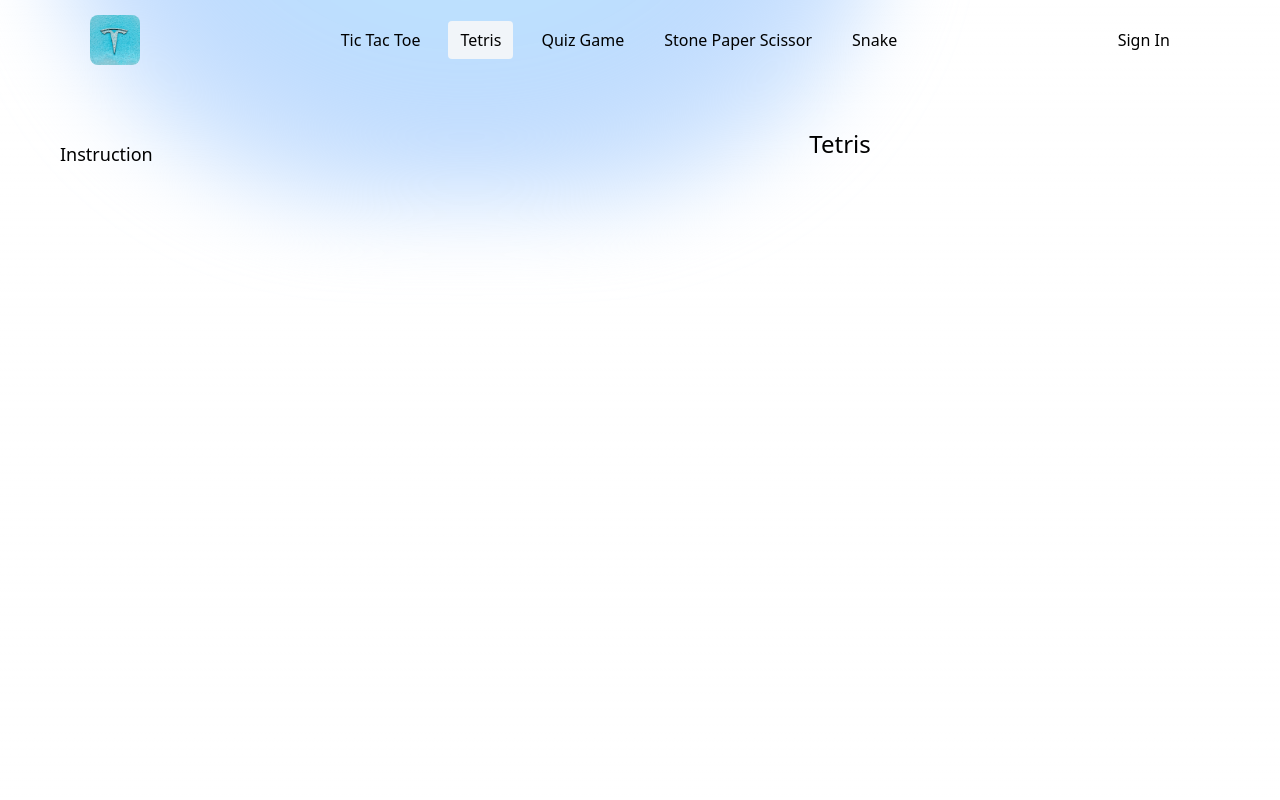
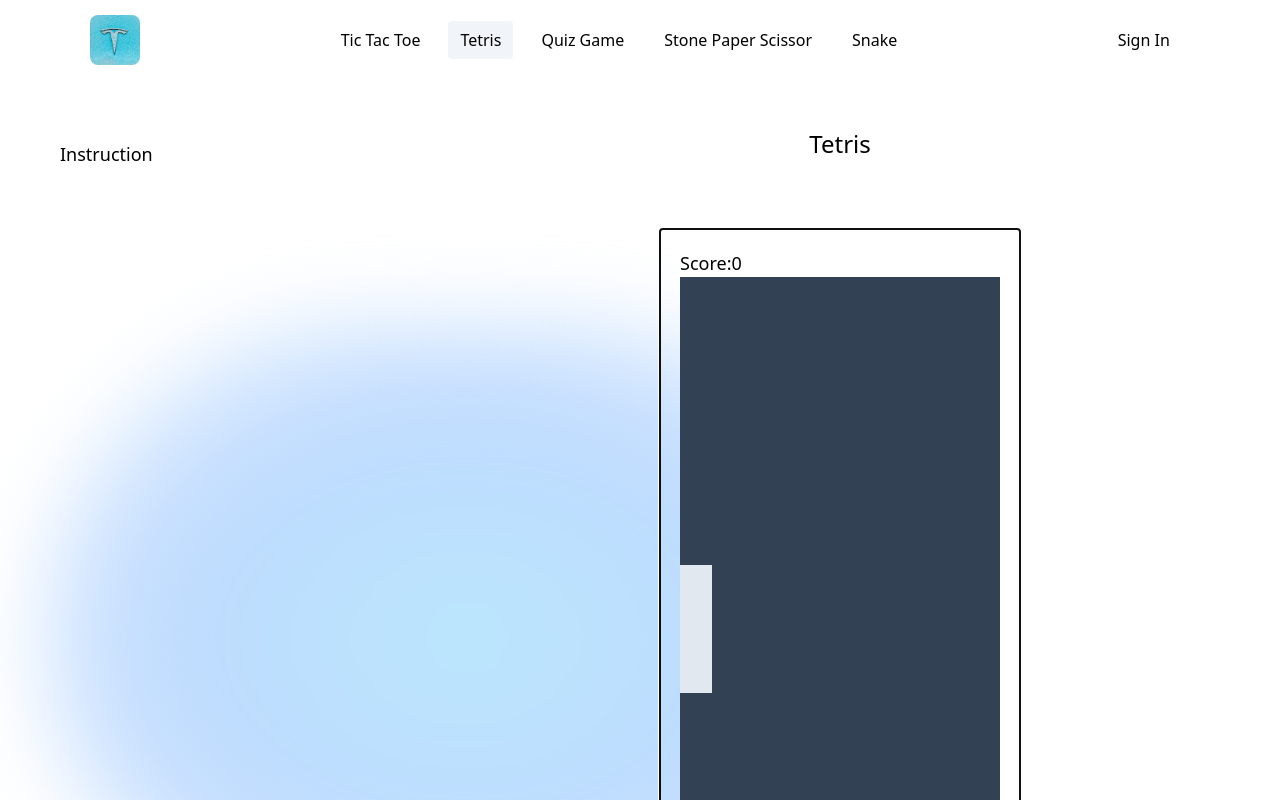
Before and after one commit to Shibadrita/game-web, a Next.js app: page /tetris in a window 1280 px wide. Shown: the top 800 px of the page. Built offline with nearby package versions, Linux system fonts and the light colour scheme.

Commit message:
Tetris initiated

```diff
--- /dev/null
+++ b/components/tetris/TetrisBoard.js
@@ -0,0 +1,43 @@
+import React, { memo, useEffect, useRef } from 'react';
+import { useBoard } from "./use-board";
+
+const Board = () => {
+
+    const [display, score, onKeyDown] = useBoard();
+    const eBoard = useRef();
+
+    useEffect(focusBoard, []);
+
+    function focusBoard() {
+        eBoard.current.focus();
+    }
+
+    return (
+        <div ref={eBoard} className='inline-block p-5 m-5 border border-slate-600' tabIndex={0} onKeyDown={onKeyDown}>
+            <div>
+                <span className='text-lg'>Score:</span>
+                <span className='text-lg'>{score.toLocaleString()}</span>
+            </div>
+            {display.map((row, index) => <Row row={row} key={index} />)}
+        </div>
+    );
+};
+
+const Row = memo(props => {
+    return (
+        <span className='flex'>
+            {props.row.map((cell, index) => <Cell cell={cell} key={index} />)}
+        </span>
+    );
+});
+
+const Cell = memo(props => {
+    const count = useRef(0);
+    count.current++;
+    const value = props.cell ? props.cell : 0;
+    return (
+        <span className={`inline-block h-8 w-8 box-border ${value === 0 ? 'bg-slate-700' : (value === 1) ? 'bg-slate-200' : (value === 2) ? 'bg-lime-500' : (value === 3) ? 'bg-red-700' : 'bg-inherit'}`}></span>
+    );
+});
+
+export default memo(Board);
--- /dev/null
+++ b/components/tetris/shape-factory.js
@@ -0,0 +1,37 @@
+const SHAPES = [
+    {
+        shape: [
+            { x: 0, y: 0 },
+            { x: 0, y: 1 },
+            { x: 1, y: 0 },
+            { x: 1, y: 1 }
+        ],
+        width: 2,
+        height: 2,
+        rotate: false
+    },
+    {
+        shape: [
+            { x: 0, y: 0 },
+            { x: 0, y: 1 },
+            { x: 0, y: 2 },
+            { x: 0, y: 3 }
+        ],
+        width: 1,
+        height: 4
+    },
+    {
+        shape: [
+            { x: 0, y: 0 },
+            { x: 0, y: 1 },
+            { x: 0, y: 2 },
+            { x: 1, y: 2 }
+        ],
+        width: 1,
+        height: 3
+    }
+];
+
+export function randomShape() {
+    return SHAPES[Math.floor(Math.random() * SHAPES.length)];
+}
--- /dev/null
+++ b/components/tetris/use-board.js
@@ -0,0 +1,188 @@
+import { useEffect, useState } from 'react';
+import { useInterval } from "./use-interval";
+import { randomShape } from "./shape-factory";
+
+export const ROW_COUNT = 20;
+export const COLUMN_COUNT = 10;
+
+function copyScene(scene) {
+    return scene.map(row => row.slice());
+}
+
+function mergeIntoStage(stage, shape, position) {
+    let res = stage;
+
+    shape.shape.forEach(point => {
+        const x = point.x + position.x;
+        const y = point.y + position.y;
+
+        if (x < 0 || y < 0 || x >= COLUMN_COUNT || y >= ROW_COUNT) { return; }
+
+        res = updateStage(res, x, y, 1);
+    });
+
+    return res;
+}
+
+function updateStage(stage, x, y, value) {
+    if (stage[y][x] === value) { return stage; }
+    const res = stage.slice();
+    res[y] = stage[y].slice();
+    res[y][x] = value;
+    return res;
+}
+
+function createEmptyScene() {
+    return Array.from(Array(ROW_COUNT), () => Array(COLUMN_COUNT).fill(0));
+}
+
+export function useBoard() {
+
+    const [scene, setScene] = useState(() => createEmptyScene());
+    const [shape, setShape] = useState(() => randomShape());
+    const [position, setPosition] = useState({ x: 0, y: 0 });
+    const [display, setDisplay] = useState(() => mergeIntoStage(scene, shape, position));
+    const [score, setScore] = useState(0);
+
+    useEffect(updateDisplay, [scene, shape, position]);
+    useEffect(removeFullLines, [scene]);
+    useInterval(tick, 600);
+
+    function updateDisplay() {
+        const newDisplay = mergeIntoStage(scene, shape, position);
+        setDisplay(newDisplay);
+    }
+
+    function tick() {
+        if (!movePosition(0, 1)) {
+            placeShape();
+        }
+    }
+
+    function placeShape() {
+        setScene(mergeIntoStage(scene, shape, position));
+        setShape(randomShape());
+        setPosition({ x: 0, y: 0 });
+    }
+
+    function rotateShape() {
+
+        const tX = Math.floor(shape.width / 2);
+        const tY = Math.floor(shape.height / 2);
+
+        const newPoints = shape.shape.map(point => {
+            let { x, y } = point;
+
+            x -= tX;
+            y -= tY;
+
+            // cos 90 = 0, sin 90 = 1
+            // x = x cos 90 - y sin 90 = -y
+            // y = x sin 90 + y cos 90 = x
+            let rX = -y;
+            let rY = x;
+
+            rX += tX;
+            rY += tY;
+
+            return { x: rX, y: rY };
+        });
+        const newShape = {
+            shape: newPoints,
+            width: shape.width,
+            height: shape.height
+        };
+
+        if (validPosition(position, newShape)) {
+            setShape(newShape);
+        }
+    }
+
+    function removeFullLines() {
+
+        const newScene = copyScene(scene);
+        let touched = false;
+
+        const removeRow = (rY) => {
+            for (let y = rY; y > 0; y--) {
+                for (let x = 0; x < COLUMN_COUNT - 1; x++) {
+                    newScene[y][x] = newScene[y - 1][x];
+                }
+            }
+            // insert blank row at top
+            for (let x = 0; x < COLUMN_COUNT - 1; x++) {
+                newScene[0][x] = 0;
+            }
+
+            touched = true;
+            setScore(oldVal => oldVal + 1000);
+        };
+
+        for (let y = 0; y < ROW_COUNT; y++) {
+            let rowHasEmptySpace = false;
+            for (let x = 0; x < COLUMN_COUNT - 1; x++) {
+                if (newScene[y][x] === 0) {
+                    rowHasEmptySpace = true;
+                    break;
+                }
+            }
+            if (!rowHasEmptySpace) {
+                removeRow(y);
+            }
+        }
+
+        if (touched) {
+            setScene(newScene);
+        }
+    }
+
+    function onKeyDown(event) {
+        switch (event.key) {
+            case 'ArrowRight':
+                movePosition(1, 0);
+                event.preventDefault();
+                break;
+            case 'ArrowLeft':
+                movePosition(-1, 0);
+                event.preventDefault();
+                break;
+            case 'ArrowDown':
+                movePosition(0, 1);
+                event.preventDefault();
+                break;
+            case 'ArrowUp':
+                rotateShape();
+                event.preventDefault();
+                break;
+            default:
+                break;
+        }
+    }
+
+    function movePosition(x, y) {
+        const res = { x: x + position.x, y: y + position.y };
+
+        if (!validPosition(res, shape)) { return false; }
+
+        setPosition(res);
+
+        return true;
+    }
+
+    function validPosition(position, shape) {
+        return shape.shape.every(point => {
+            const tX = point.x + position.x;
+            const tY = point.y + position.y;
+
+            if (tX < 0 || tX >= COLUMN_COUNT) { return false; }
+
+            if (tY < 0 || tY >= ROW_COUNT) { return false; }
+
+            if (scene[tY][tX] !== 0) { return false; }
+
+            return true;
+        });
+    }
+
+    return [display, score, onKeyDown];
+}
--- /dev/null
+++ b/components/tetris/use-interval.js
@@ -0,0 +1,16 @@
+import { useEffect, useRef } from 'react';
+
+export function useInterval(callback, delay) {
+
+    const callbackRef = useRef();
+
+    useEffect(() => {
+        callbackRef.current = callback;
+    }, [callback]);
+
+    useEffect(() => {
+        const interval = setInterval(() => callbackRef.current(), delay);
+        return () => clearInterval(interval);
+    }, [delay]);
+
+}
--- a/pages/tetris.js
+++ b/pages/tetris.js
@@ -1,5 +1,6 @@
 import Head from "next/head"
 import GameLayout from "@/components/ui/GameLayout"
+import TetrisBoard from "@/components/tetris/TetrisBoard"
 
 const Tetris = () => {
     return (<>
@@ -7,7 +8,7 @@ const Tetris = () => {
             <title>Tetris</title>
         </Head>
         <GameLayout name={'Tetris'} instructions={''}>
-
+            <TetrisBoard />
         </GameLayout>
     </>)
 }
```
